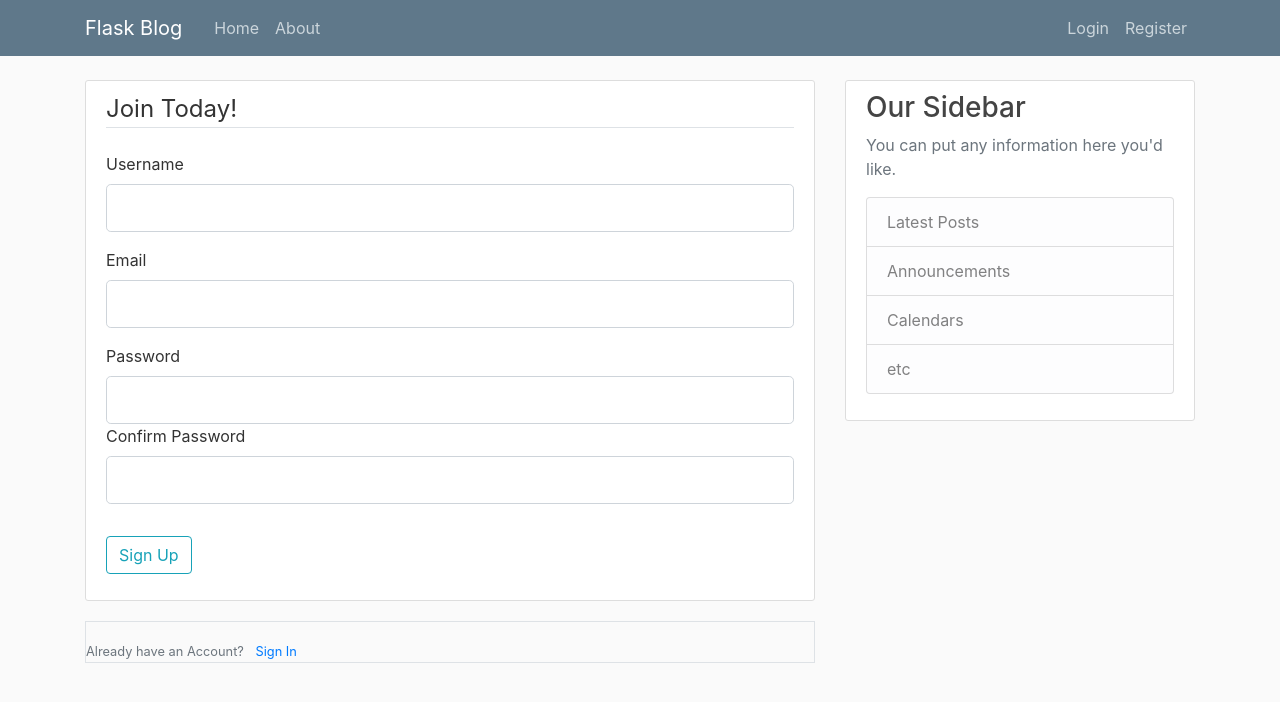
After one commit to Ashutoshkvdlw123/flask-blog, a Flask app: page /register in a window 1280 px wide. The commit adds this page. Shown: the top 702 px of the page. Run offline with Flask 2, Linux system fonts and the light colour scheme; some libraries are stand-ins or nearby versions.

Commit message:
followed part-2 of tutorial

```diff
--- /dev/null
+++ b/forms.py
@@ -0,0 +1,24 @@
+from flask_wtf import FlaskForm
+from wtforms import StringField, PasswordField, SubmitField, BooleanField
+from wtforms.validators import DataRequired, Length, Email, EqualTo
+
+
+class RegistrationForm(FlaskForm):
+    username = StringField("Username",
+                           validators=[DataRequired(), Length(min=2, max=20)])
+    email = StringField("Email",
+                        validators=[DataRequired(), Email()])
+    password = PasswordField('Password',
+                             validators=[DataRequired()])
+    confirm_password = PasswordField("Confirm Password",
+                                     validators=[DataRequired(), EqualTo('password')])
+    submit = SubmitField("Sign Up")
+
+
+class LoginForm(FlaskForm):
+    email = StringField("Email",
+                           validators=[DataRequired(), Email()])
+    password = PasswordField('Password',
+                             validators=[DataRequired()])
+    remember = BooleanField("Remember Me")
+    submit = SubmitField("Login")
--- /dev/null
+++ b/main.py
@@ -0,0 +1,55 @@
+from flask import Flask, render_template, url_for, flash, redirect
+from forms import RegistrationForm, LoginForm
+app = Flask(__name__)
+
+app.config["SECRET_KEY"] = 'c908b091466bcfa0c0d5a6e42b1e8337'
+
+posts = [
+    {
+        "author": "Corey Schafer",
+        "title": "Blog Post 1",
+        "content": "First post content",
+        "date_posted": "April 21 2020"
+    },
+
+    {
+        "author": "Jane Doe",
+        "title": "Blog Post 2",
+        "content": "Second post content",
+        "date_posted": "April 22 2020"
+    }
+
+]
+
+@app.route("/home")
+@app.route("/")
+def home():
+    return render_template("home.html", posts=posts)
+
+
+@app.route("/about")
+def about():
+    return render_template("about.html", title="About")
+
+
+@app.route("/register", methods=["GET", "POST"])
+def register():
+    form = RegistrationForm()
+    if form.validate_on_submit():
+        flash(f"Account created for {form.username.data}", 'success')
+        return redirect(url_for("home"))
+    return render_template("register.html", title="Register", form=form)
+
+@app.route("/login", methods=["GET", "POST"])
+def login():
+    form = LoginForm()
+    if form.validate_on_submit():
+        if form.email.data == "admin@blog.com" and form.password.data == "password":
+            flash("You have been logged in!", "success")
+            return redirect(url_for("home"))
+        else:
+            flash("Login Unsuccessful. Please check email and password.", "danger")
+    return render_template("login.html", title="Login", form=form)
+
+if __name__ == "__main__":
+    app.run(debug=True)
--- /dev/null
+++ b/requirements.txt
@@ -0,0 +1,2 @@
+flask
+flask-wtf
--- /dev/null
+++ b/static/main.css
@@ -0,0 +1,80 @@
+body {
+  background: #fafafa;
+  color: #333333;
+  margin-top: 5rem;
+}
+
+h1, h2, h3, h4, h5, h6 {
+  color: #444444;
+}
+
+.bg-steel {
+  background-color: #5f788a;
+}
+
+.site-header .navbar-nav .nav-link {
+  color: #cbd5db;
+}
+
+.site-header .navbar-nav .nav-link:hover {
+  color: #ffffff;
+}
+
+.site-header .navbar-nav .nav-link.active {
+  font-weight: 500;
+}
+
+.content-section {
+  background: #ffffff;
+  padding: 10px 20px;
+  border: 1px solid #dddddd;
+  border-radius: 3px;
+  margin-bottom: 20px;
+}
+
+.article-title {
+  color: #444444;
+}
+
+a.article-title:hover {
+  color: #428bca;
+  text-decoration: none;
+}
+
+.article-content {
+  white-space: pre-line;
+}
+
+.article-img {
+  height: 65px;
+  width: 65px;
+  margin-right: 16px;
+}
+
+.article-metadata {
+  padding-bottom: 1px;
+  margin-bottom: 4px;
+  border-bottom: 1px solid #e3e3e3
+}
+
+.article-metadata a:hover {
+  color: #333;
+  text-decoration: none;
+}
+
+.article-svg {
+  width: 25px;
+  height: 25px;
+  vertical-align: middle;
+}
+
+.account-img {
+  height: 125px;
+  width: 125px;
+  margin-right: 20px;
+  margin-bottom: 16px;
+}
+
+.account-heading {
+  font-size: 2.5rem;
+}
--- /dev/null
+++ b/templates/layout.html
@@ -0,0 +1,93 @@
+<!doctype html>
+<html lang="en">
+  <head>
+    <meta charset="utf-8">
+    <meta name="viewport" content="width=device-width, initial-scale=1, shrink-to-fit=no">
+    <meta name="description" content="">
+    <meta name="author" content="">
+    <link rel="icon" href="/docs/4.0/assets/img/favicons/favicon.ico">
+
+    {% if title %}
+        <title>Flask Blog - {{ title }}</title>
+    {% else %}
+        <title>Flask Blog</title>
+    {% endif %}
+
+    <link rel="canonical" href="https://getbootstrap.com/docs/4.0/examples/starter-template/">
+
+    <!-- Bootstrap core CSS -->
+    <link rel="stylesheet" href="https://maxcdn.bootstrapcdn.com/bootstrap/4.4.1/css/bootstrap.min.css">
+
+    <!-- Custom styles for this template -->
+    <link href="starter-template.css" rel="stylesheet">
+    <link href="{{ url_for('static', filename='main.css') }}" rel="stylesheet">
+  </head>
+
+  <body>
+   <header class="site-header">
+      <nav class="navbar navbar-expand-md navbar-dark bg-steel fixed-top">
+        <div class="container">
+          <a class="navbar-brand mr-4" href="{{ url_for('home') }}">Flask Blog</a>
+          <button class="navbar-toggler" type="button" data-toggle="collapse" data-target="#navbarToggle" aria-controls="navbarToggle" aria-expanded="false" aria-label="Toggle navigation">
+            <span class="navbar-toggler-icon"></span>
+          </button>
+          <div class="collapse navbar-collapse" id="navbarToggle">
+            <div class="navbar-nav mr-auto">
+              <a class="nav-item nav-link" href="{{ url_for('home') }}">Home</a>
+              <a class="nav-item nav-link" href="{{ url_for('about') }}">About</a>
+            </div>
+            <!-- Navbar Right Side -->
+            <div class="navbar-nav">
+              <a class="nav-item nav-link" href="{{ url_for('login') }}">Login</a>
+              <a class="nav-item nav-link" href="{{ url_for('register') }}">Register</a>
+            </div>
+          </div>
+        </div>
+      </nav>
+    </header>
+
+    <main role="main" class="container">
+      <div class="row">
+        <div class="col-md-8">
+          {% with messages = get_flashed_messages(with_categories=true) %}
+            {% if messages %}
+              {% for category, message in messages %}
+                <div class="alert alert-{{ category }}">
+                  {{ message }}
+                </div>
+              {% endfor %}
+            {% endif %}
+          {% endwith %}
+          {% block content %}{% endblock %}
+        </div>
+        <div class="col-md-4">
+          <div class="content-section">
+            <h3>Our Sidebar</h3>
+            <p class='text-muted'>You can put any information here you'd like.
+              <ul class="list-group">
+                <li class="list-group-item list-group-item-light">Latest Posts</li>
+                <li class="list-group-item list-group-item-light">Announcements</li>
+                <li class="list-group-item list-group-item-light">Calendars</li>
+                <li class="list-group-item list-group-item-light">etc</li>
+              </ul>
+            </p>
+          </div>
+        </div>
+      </div>
+    </main>
+
+    <!-- Bootstrap core JavaScript
+    ================================================== -->
+    <!-- Placed at the end of the document so the pages load faster -->
+    <!-- Latest compiled and minified CSS -->
+
+    <!-- jQuery library -->
+    <script src="https://ajax.googleapis.com/ajax/libs/jquery/3.4.1/jquery.min.js"></script>
+
+    <!-- Popper JS -->
+    <script src="https://cdnjs.cloudflare.com/ajax/libs/popper.js/1.16.0/umd/popper.min.js"></script>
+
+    <!-- Latest compiled JavaScript -->
+    <script src="https://maxcdn.bootstrapcdn.com/bootstrap/4.4.1/js/bootstrap.min.js"></script>
+  </body>
+</html>
--- /dev/null
+++ b/templates/register.html
@@ -0,0 +1,75 @@
+{% extends "layout.html" %}
+{% block content %}
+    <div class="content-section">
+        <form method="POST" action="">
+            {{ form.hidden_tag() }}
+            <fieldset class="form-group">
+                <legend class="border-bottom mb-4">Join Today!</legend>
+                <div class="form-group">
+                    {{ form.username.label(class="form-control-label") }}
+
+                    {% if form.username.errors %}
+                        {{ form.username(class="form-control form-control-lg is-invalid") }}
+                        <div class="invalid-feedback">
+                            {% for error in form.username.errors %}
+                            <span>{{ error }}</span>
+                        {% endfor %}
+                        </div>
+                    {% else %}
+                        {{ form.username(class="form-control form-control-lg") }}
+                    {% endif %}
+                </div>
+                <div class="form-group">
+                    {{ form.email.label(class="form-control-label") }}
+
+                    {% if form.email.errors %}
+                        {{ form.email(class="form-control form-control-lg is-invalid") }}
+                        <div class="invalid-feedback">
+                            {% for error in form.email.errors %}
+                            <span>{{ error }}</span>
+                        {% endfor %}
+                        </div>
+                    {% else %}
+                        {{ form.email(class="form-control form-control-lg") }}
+                    {% endif %}
+                </div>
+                <div class="form-group">
+                    {{ form.password.label(class="form-control-label") }}
+
+                    {% if form.password.errors %}
+                        {{ form.password(class="form-control form-control-lg is-invalid") }}
+                        <div class="invalid-feedback">
+                            {% for error in form.password.errors %}
+                            <span>{{ error }}</span>
+                        {% endfor %}
+                        </div>
+                    {% else %}
+                        {{ form.password(class="form-control form-control-lg") }}
+                    {% endif %}
+                </div.
+                <div class="form-group">
+                    {{ form.confirm_password.label(class="form-control-label") }}
+
+                    {% if form.confirm_password.errors %}
+                        {{ form.confirm_password(class="form-control form-control-lg is-invalid") }}
+                       <div class="invalid-feedback">
+                            {% for error in form.confirm_password.errors %}
+                            <span>{{ error }}</span>
+                        {% endfor %}
+                        </div>
+                    {% else %}
+                        {{ form.confirm_password(class="form-control form-control-lg") }}
+                    {% endif %}
+                </div>
+            </fieldset>
+            <div class="form-group">
+                {{ form.submit(class="btn btn-outline-info") }}
+            </div>
+        </form>
+    </div>
+    <div class="border pt-3">
+        <small class="text-muted">
+            Already have an Account? <a class="ml-2" href="{{ url_for('login') }}">Sign In</a>
+        </small>
+    </div>
+{% endblock content %}
```
Also changed, not shown: flaskBlog.py (deleted, +0 -17 lines), templates/about.html (+3 -8 lines), templates/home.html (+15 -9 lines), templates/login.html (added, +54 -0 lines).
